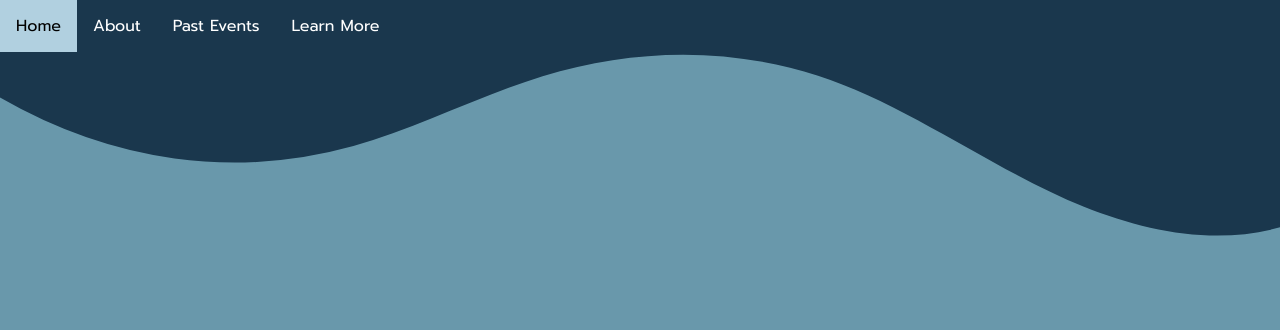
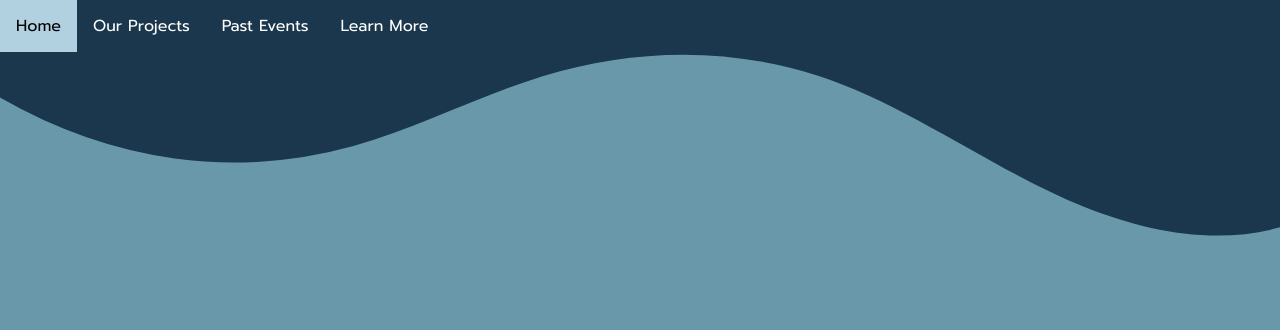
Before and after one commit to sebandx/Interact-Aurora-Newmarket-Site-, a plain HTML site: page index.html in a window 1280 px wide. Shown: the top 330 px of the page. Drawn offline with Linux system fonts and the light colour scheme; a script that the page names is missing.

Commit message:
Update index.html

```diff
--- a/index.html
+++ b/index.html
@@ -4,7 +4,8 @@
     <meta charset="UTF-8" />
     <meta http-equiv="X-UA-Compatible" content="IE=edge" />
     <meta name="viewport" content="width=device-width, initial-scale=1.0" />
-    <title>Curves, Waves, and Blobs</title>
+    <title>Interact Rotary Aurora Newmarket</title>
+    <link rel="icon" href="favicon.ico" type="image/x-icon">
 
     <link rel="preconnect" href="https://fonts.googleapis.com" />
     <link rel="preconnect" href="https://fonts.gstatic.com" crossorigin />
@@ -328,7 +329,7 @@
     <nav>
         <ul>
             <li><a href="#section5">Home</a></li>
-            <li><a href="#section6">About</a></li>
+            <li><a href="#section6">Our Projects</a></li>
             <li><a href="#section7">Past Events</a></li>
             <li><a href="#section8">Learn More</a></li>
         </ul>
```
